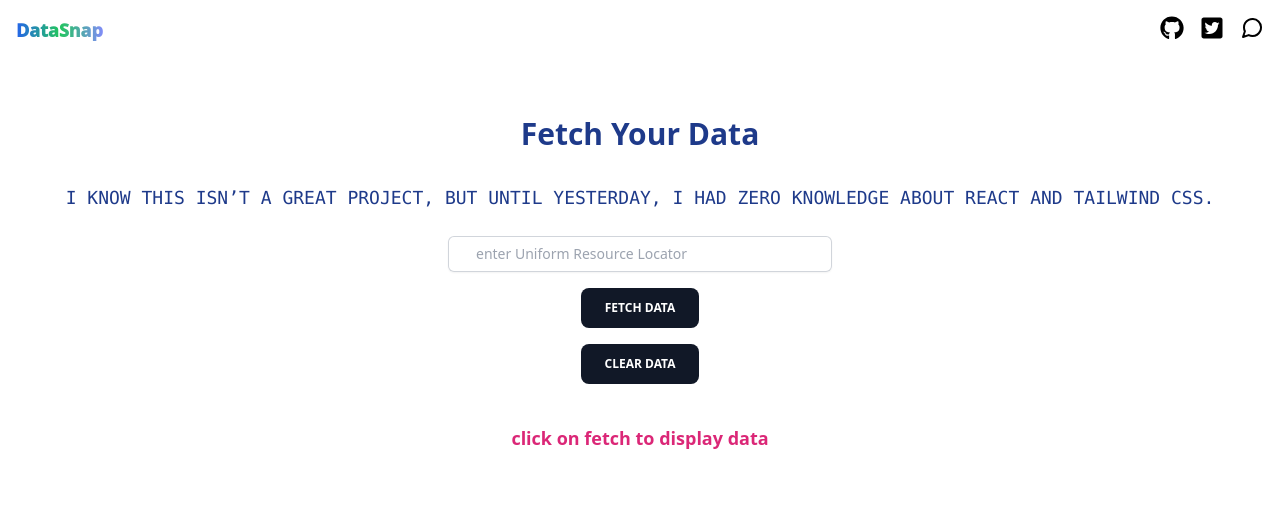
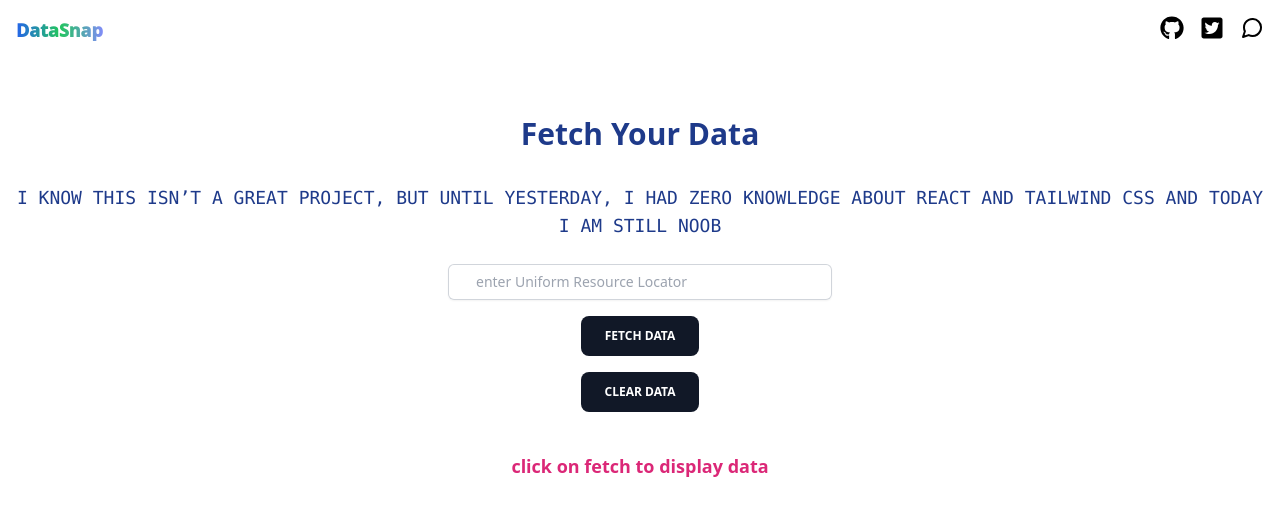
Before and after one commit to kakotyanimesh/fetched-visualize, a React (Create React App) app: page / in a window 1280 px wide. Shown: the top 516 px of the page. Built offline with nearby package versions, Linux system fonts and the light colour scheme.

Commit message:
Update App.js

```diff
--- a/src/App.js
+++ b/src/App.js
@@ -62,7 +62,7 @@ function App() {
     </div>
     <div className=" p-4 w-f rounded flex flex-col items-center">
       <h1 className="flex justify-center text-blue-900 text-lg font-blod font-sans text-center uppercase md:font-mono">
-      I know this isn’t a great project, but until yesterday, I had zero knowledge about React and Tailwind CSS.
+      I know this isn’t a great project, but until yesterday, I had zero knowledge about React and Tailwind CSS and today i am still noob
         </h1>
 
         <div>
```
